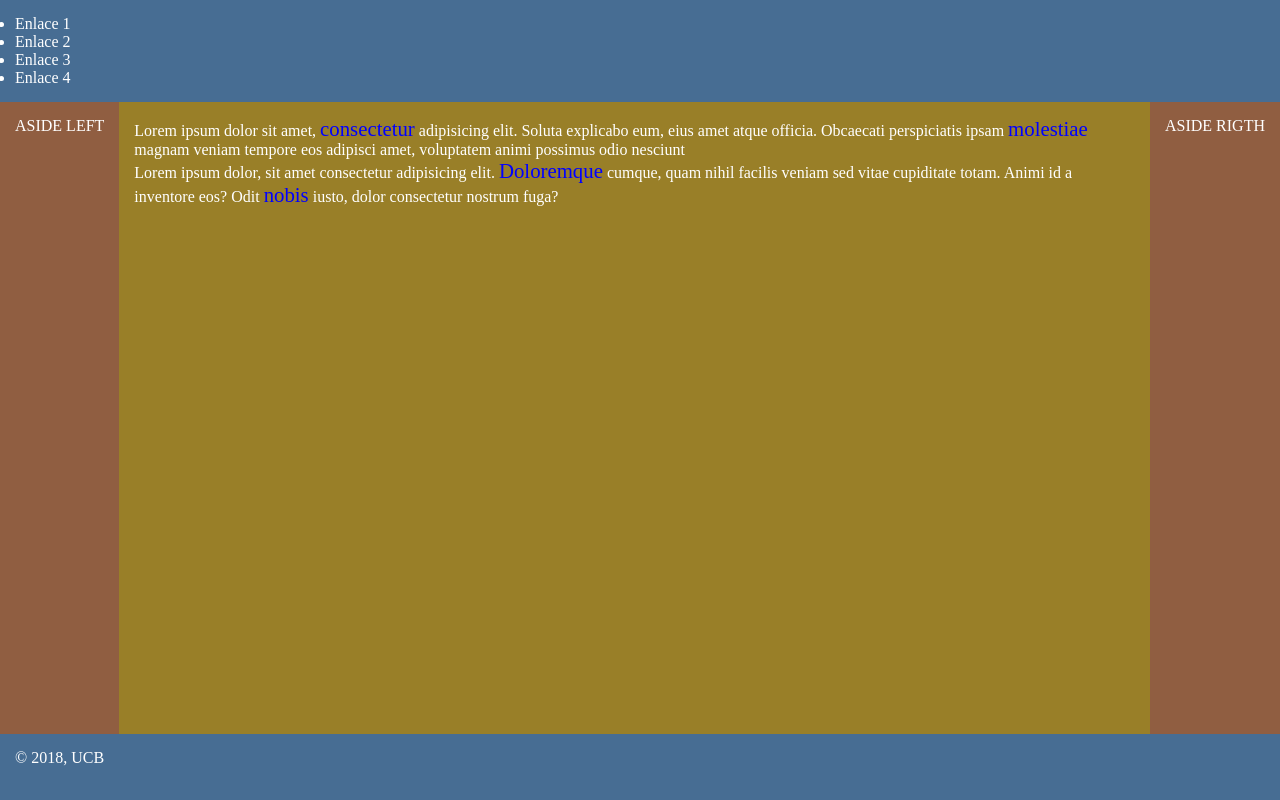
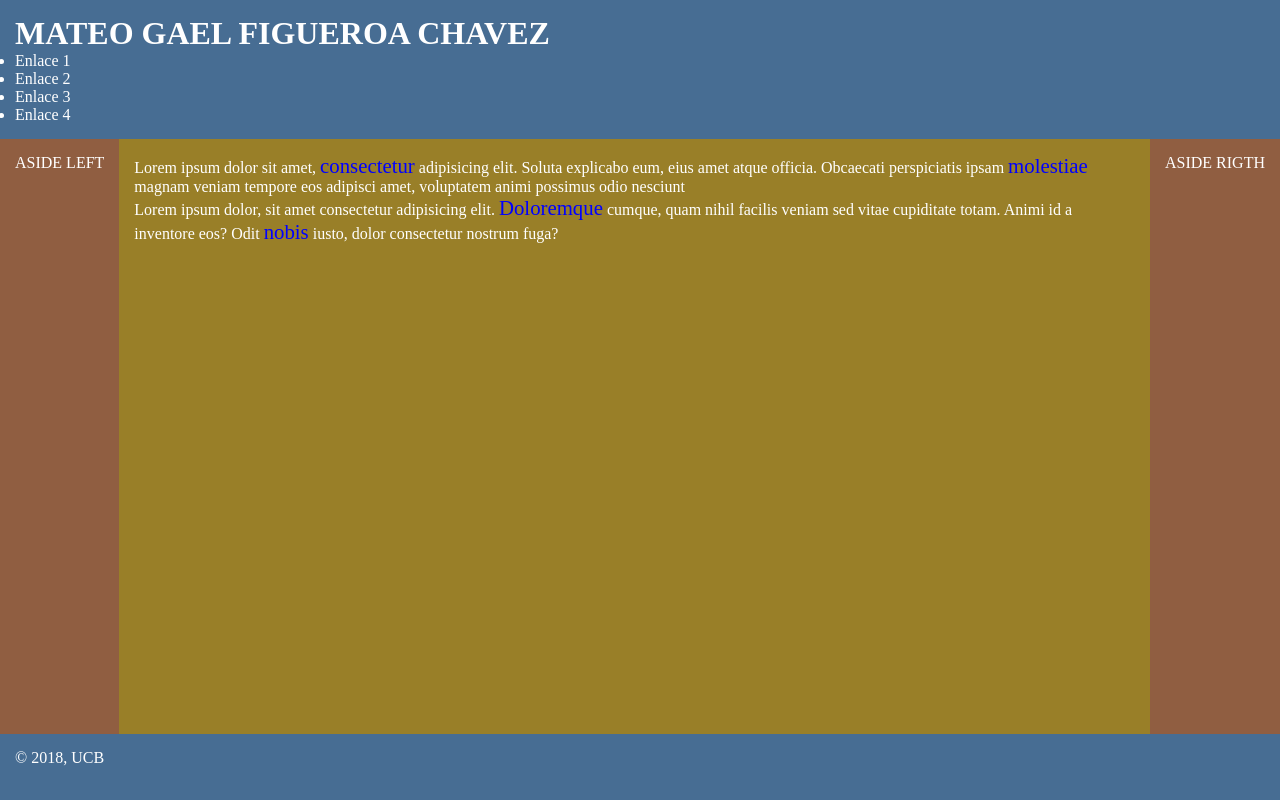
Before and after one commit to Macacofig/Pagina2, a plain HTML site: page index.html in a window 1280 px wide. Drawn offline with Linux system fonts and the light colour scheme.

Commit message:
Second commit

```diff
--- a/index.html
+++ b/index.html
@@ -8,6 +8,7 @@
 </head>
 <body>
     <div id="header">
+        <h1>MATEO GAEL FIGUEROA CHAVEZ</h1>
         <div id="nav">
             <ul>
                 <li>Enlace 1</li>
```
